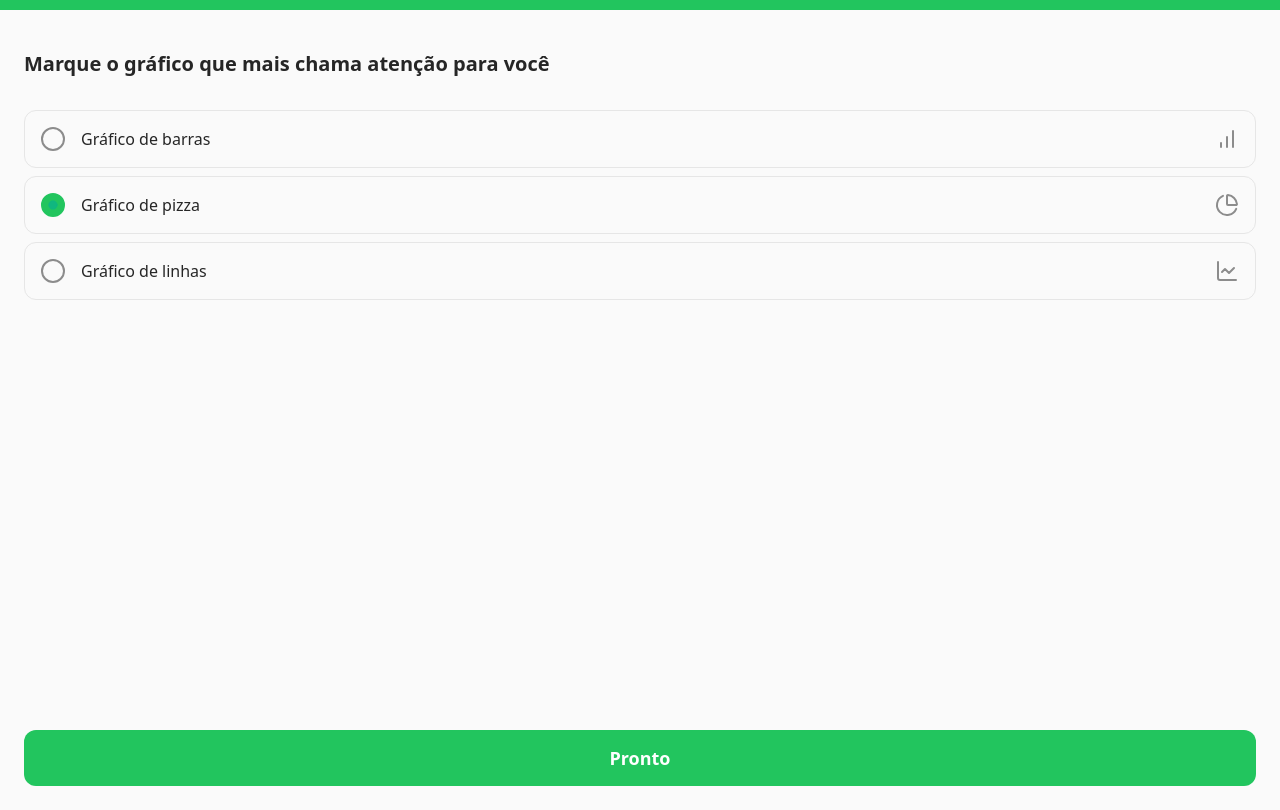
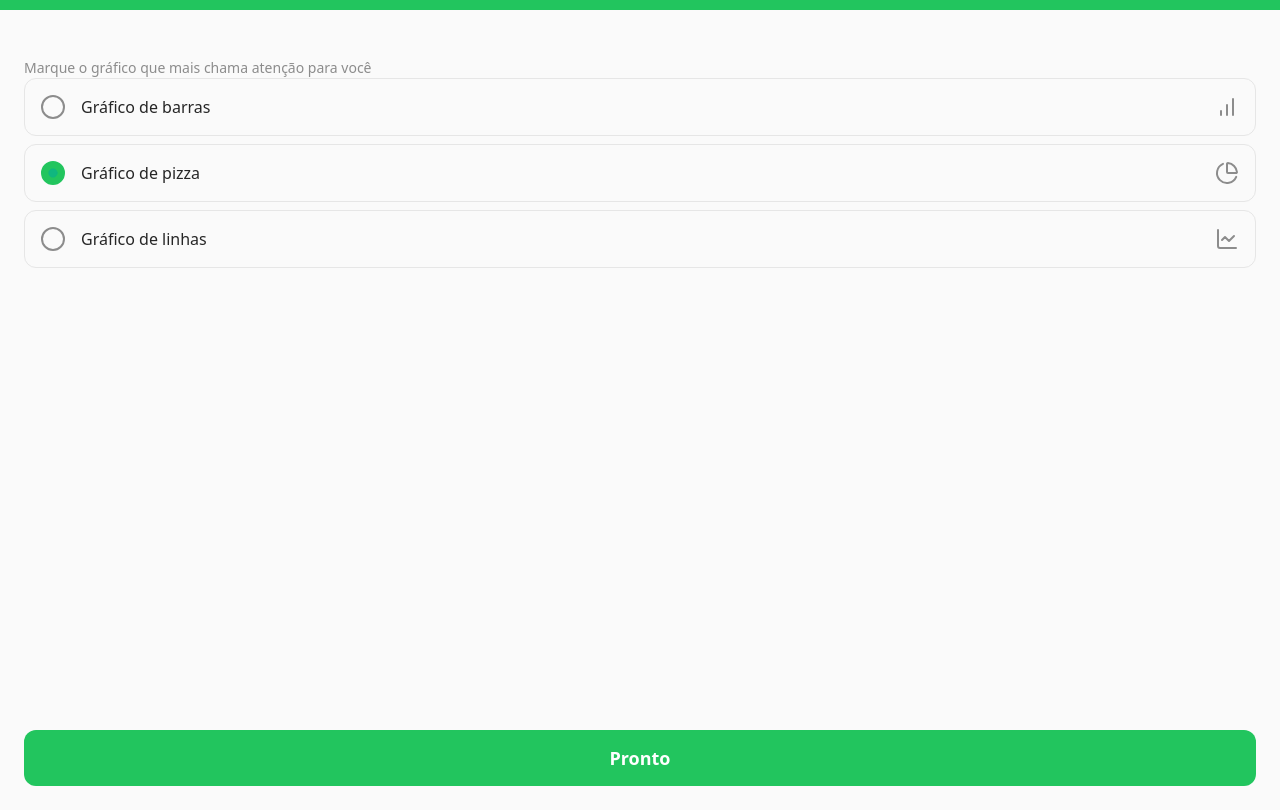
Before and after one commit to Chatfyai/seu-bolso-na-mao, a React (Vite) app: page /chart-preference in a window 1280 px wide. Built offline with nearby package versions, Linux system fonts and the light colour scheme; the HTML template or start-up script is replaced by a standard one.

Commit message:
Update chart preference title

```diff
--- a/src/pages/ChartPreference.tsx
+++ b/src/pages/ChartPreference.tsx
@@ -39,7 +39,7 @@ const ChartPreference = () => {
 
       {/* Main Content */}
       <main className="flex flex-col px-6 pt-10 pb-6 h-screen">
-        <h1 className="text-xl font-semibold text-foreground mb-8">
+        <h1 className="text-sm text-muted-foreground mt-2">
           Marque o gráfico que mais chama atenção para você
         </h1>
 
```
